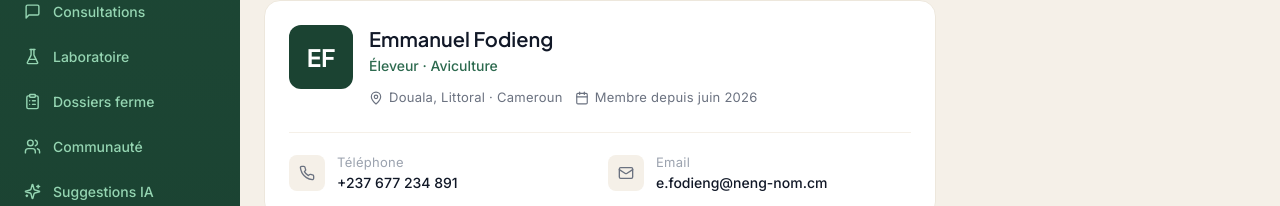
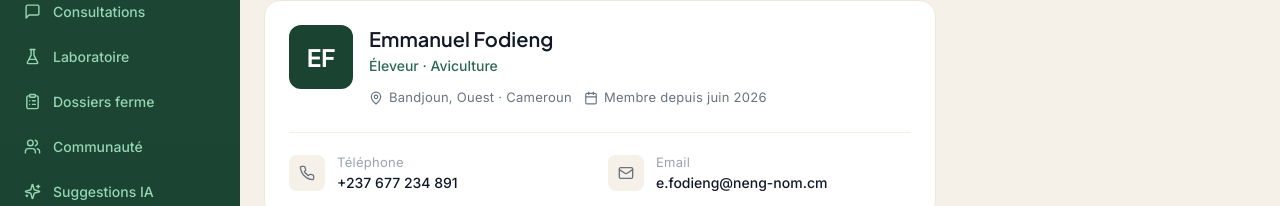
Before and after one commit to cenadineo4jsquad/Neng-Nom, a Next.js app: page /profile in a window 1280 px wide. Shown: the part 139-345 px from the top of the page. Built offline with nearby package versions, Linux system fonts and the light colour scheme.

Commit message:
Updated page.tsx

```diff
--- a/app/(app)/profile/page.tsx
+++ b/app/(app)/profile/page.tsx
@@ -30,7 +30,7 @@ export default function ProfilePage() {
             <div className="flex flex-wrap items-center gap-3 mt-3">
               <span className="flex items-center gap-1.5 text-xs text-neutral-500">
                 <MapPin className="w-3.5 h-3.5" />
-                Douala, Littoral · Cameroun
+                Bandjoun, Ouest · Cameroun
               </span>
               <span className="flex items-center gap-1.5 text-xs text-neutral-500">
                 <Calendar className="w-3.5 h-3.5" />
```
